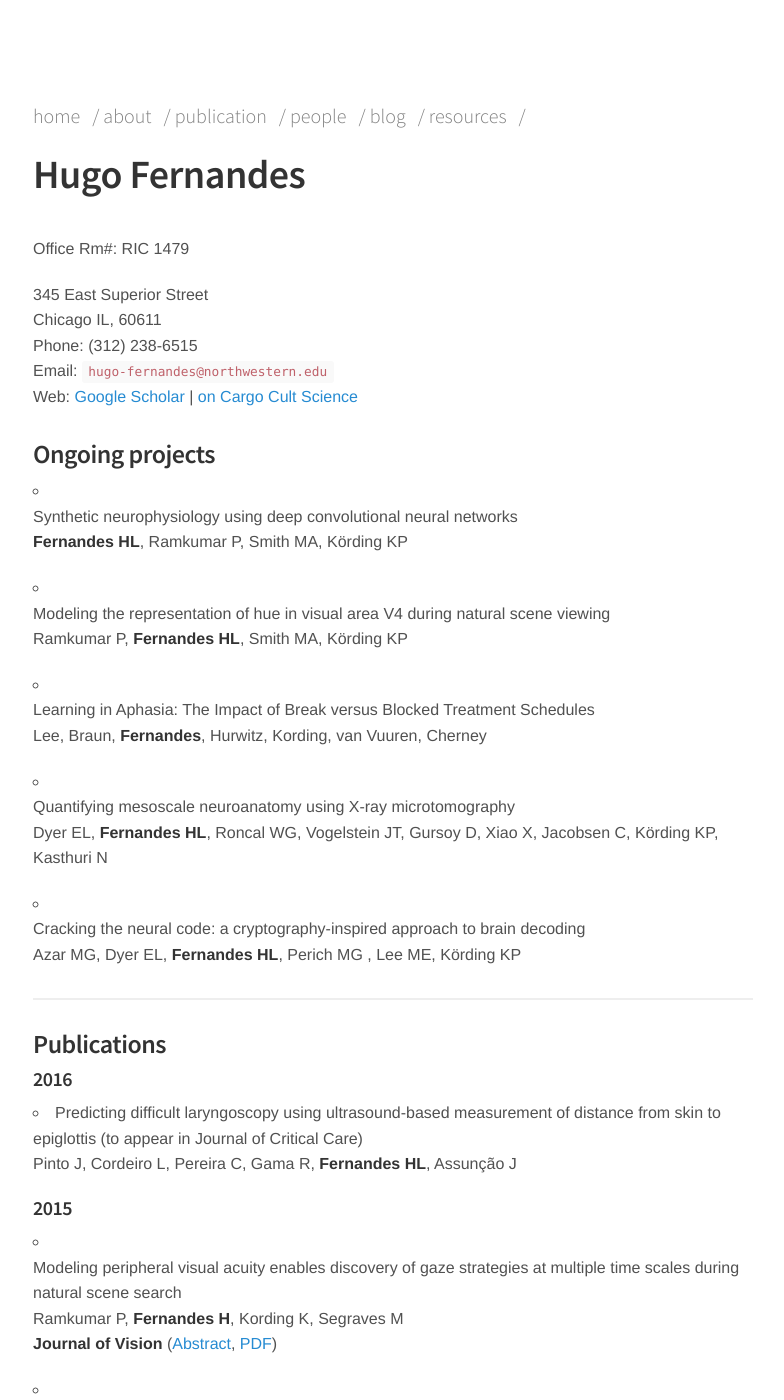
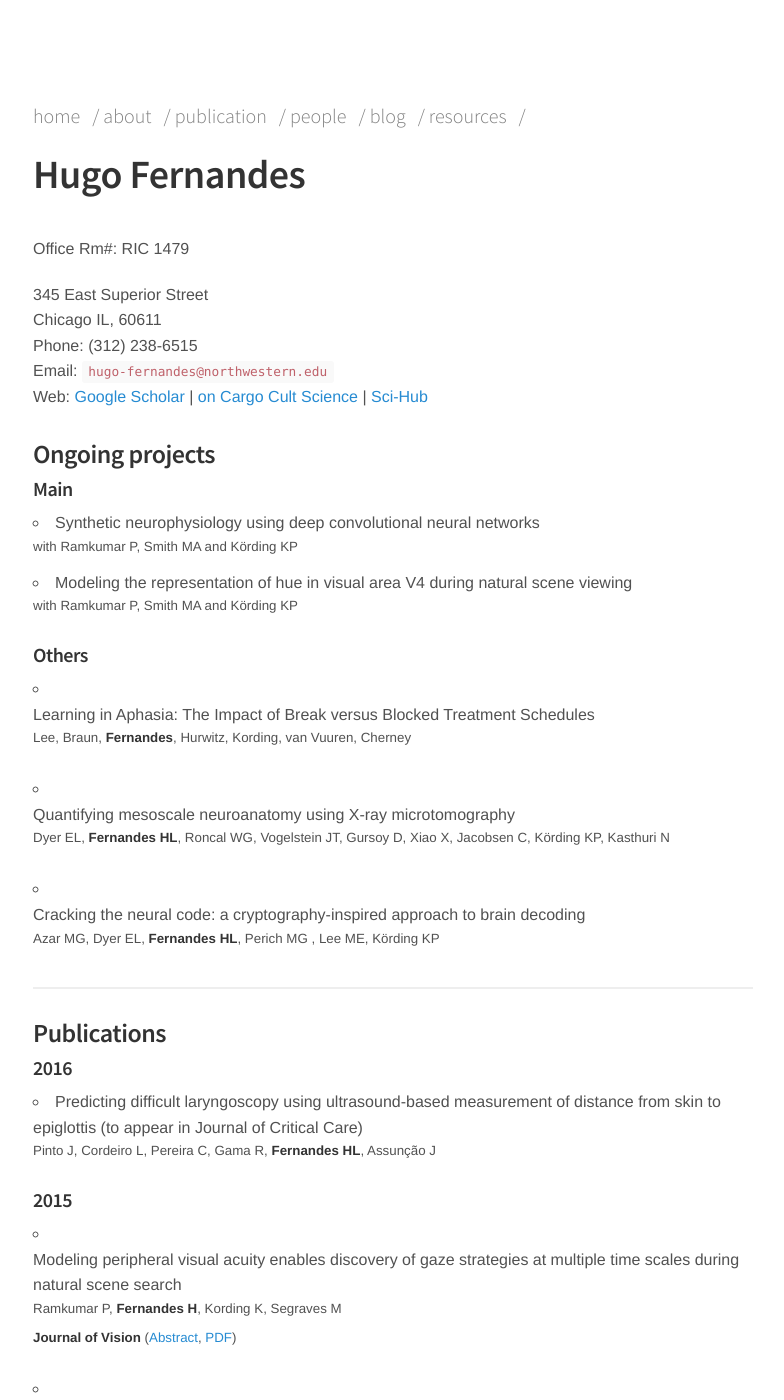
Before and after one commit to KordingLab/KordingLab.github.io, a Jekyll site: the page built from _people/hugo_fernandes.md, in a window 1280 px wide and 1400 px high. Shown: the whole window, without its empty margins (247-1031 px from the left). Built offline with Jekyll 4.4.1, drawn with Linux system fonts in a browser that asks for light colours; nearby versions of some CDN libraries; comment, search, counter and statistics services are not loaded; some of the changed text lies outside the part shown.

Commit message:
Update hugo_fernandes.md

```diff
--- a/_people/hugo_fernandes.md
+++ b/_people/hugo_fernandes.md
@@ -11,86 +11,93 @@ Office Rm#: RIC 1479
 Chicago IL, 60611<br>
 Phone: (312) 238-6515<br>
 Email: `hugo-fernandes@northwestern.edu`<br>
-Web: [Google Scholar](https://scholar.google.com/citations?user=JG7xb2AAAAAJ) | [on Cargo Cult Science](http://www.californiachaparral.com/images/CargoCult.pdf)
+Web: [Google Scholar](https://scholar.google.com/citations?user=JG7xb2AAAAAJ) | [on Cargo Cult Science](http://www.californiachaparral.com/images/CargoCult.pdf) | [Sci-Hub](http://sci-hub.io)
 
 
 ### Ongoing projects
 
+###### Main
 + Synthetic neurophysiology using deep convolutional neural networks<br>
-**Fernandes HL**, Ramkumar P, Smith MA, Körding KP
+<sup>with Ramkumar P, Smith MA and Körding KP</sup>
+<br>
++ Modeling the representation of hue in visual area V4 during natural scene viewing <br>
+<sup>with Ramkumar P, Smith MA and Körding KP</sup>
 
-+ Modeling the representation of hue in visual area V4 during natural scene viewing <br>
-Ramkumar P, **Fernandes HL**, Smith MA, Körding KP
-
+###### Others
 + Learning in Aphasia: The Impact of Break versus Blocked Treatment Schedules<br>
-Lee, Braun, **Fernandes**, Hurwitz, Kording, van Vuuren, Cherney
+<sup>Lee, Braun, **Fernandes**, Hurwitz, Kording, van Vuuren, Cherney</sup>
 
 + Quantifying mesoscale neuroanatomy using X-ray microtomography <br>
-Dyer EL, **Fernandes HL**, Roncal WG, Vogelstein JT, Gursoy D, Xiao X, Jacobsen C, Körding KP, Kasthuri N
+<sup>Dyer EL, **Fernandes HL**, Roncal WG, Vogelstein JT, Gursoy D, Xiao X, Jacobsen C, Körding KP, Kasthuri N</sup>
 
 + Cracking the neural code: a cryptography-inspired approach to brain decoding <br>
-Azar MG, Dyer EL, **Fernandes HL**, Perich MG , Lee ME, Körding KP
+<sup>Azar MG, Dyer EL, **Fernandes HL**, Perich MG , Lee ME, Körding KP</sup>
 
 <hr>
 
 ### Publications
 
-##### 2016
+###### 2016
 + Predicting difficult laryngoscopy using ultrasound-based measurement of distance from skin to epiglottis (to appear in Journal of Critical Care) <br>
-Pinto J, Cordeiro L, Pereira C, Gama R, **Fernandes HL**, Assunção J
+<sup>Pinto J, Cordeiro L, Pereira C, Gama R, **Fernandes HL**, Assunção J </sup>
 
-##### 2015
+
+###### 2015
 + Modeling peripheral visual acuity enables discovery of gaze strategies at multiple time scales during natural scene search <br>
-Ramkumar P, **Fernandes H**, Kording K, Segraves M <br>
-**Journal of Vision** ([Abstract](http://www.journalofvision.org/content/15/3/19.abstract), [PDF](http://www.journalofvision.org/content/15/3/19.full.pdf PDF))
+<sup>Ramkumar P, **Fernandes H**, Kording K, Segraves M <br>
+**Journal of Vision** ([Abstract](http://www.journalofvision.org/content/15/3/19.abstract), [PDF](http://www.journalofvision.org/content/15/3/19.full.pdf PDF))</sup>
+
 
 + Using psychophysics to ask if the brain samples or maximizes <br>
-Acuna DE\*, Berniker M\*, **Fernandes HL**\*, Körding KP <br>
- **Journal of Vision** ([Abstract](http://www.journalofvision.org/content/15/3/7.abstract), [PDF](http://www.journalofvision.org/content/15/3/7.full.pdf), [**F1000 recommendation**](http://f1000.com/prime/725389756?key=KfDGGy3MWelYpcg)) <br>
+<sup>Acuna DE\*, Berniker M\*, **Fernandes HL**\*, Körding KP <br>
+ **Journal of Vision** ([Abstract](http://www.journalofvision.org/content/15/3/7.abstract), [PDF](http://www.journalofvision.org/content/15/3/7.full.pdf), [**F1000 recommendation**](http://f1000.com/prime/725389756?key=KfDGGy3MWelYpcg)) </sup>
 
-##### 2014
+<span style="color:red">red</span>
+###### 2014
 + The generalization of prior uncertainty during reaching <br>
-**Fernandes HL**, Stevenson IH, Vilares I, Körding KP <br>
-**Journal of Neuroscience** ([Abstract](http://www.jneurosci.org/content/34/34/11470.short), [PDF](http://klab.smpp.northwestern.edu/wiki/images/e/ee/The_generalization_of_prior_uncertainty_during_learning.pdf), [**Review paper**](http://www.jneurosci.org/content/35/2/439.short))
+<sup>**Fernandes HL**, Stevenson IH, Vilares I, Körding KP <br>
+**Journal of Neuroscience** ([Abstract](http://www.jneurosci.org/content/34/34/11470.short), [PDF](http://klab.smpp.northwestern.edu/wiki/images/e/ee/The_generalization_of_prior_uncertainty_during_learning.pdf), [**Review paper**](http://www.jneurosci.org/content/35/2/439.short)) </sup>
 
 
 + Saliency and saccade encoding in the frontal eye field during natural scene search <br>
-**Fernandes HL**, Stevenson IH, Phillips AN, Segraves MA, Körding KP <br>
-**Cerebral Cortex** ([Abstract](http://cercor.oxfordjournals.org/content/early/2013/07/16/cercor.bht179.short?rss=1), [PDF](http://cercor.oxfordjournals.org/content/24/12/3232.full.pdf), [Supp](http://klab.smpp.northwestern.edu/wiki/images/7/76/Bht179supp_Fernandes_CC.pdf))
+<sup>**Fernandes HL**, Stevenson IH, Phillips AN, Segraves MA, Körding KP <br>
+**Cerebral Cortex** ([Abstract](http://cercor.oxfordjournals.org/content/early/2013/07/16/cercor.bht179.short?rss=1), [PDF](http://cercor.oxfordjournals.org/content/24/12/3232.full.pdf), [Supp](http://klab.smpp.northwestern.edu/wiki/images/7/76/Bht179supp_Fernandes_CC.pdf)) </sup>
 
 
 + Visualizing Armed Groups: The Democratic Republic of the Congo’s M23 in Focus <br>
-Nangini C, Jas M, **Fernandes HL**, Muggah R <br>
-**Stability** ([Abstract](http://www.stabilityjournal.org/article/view/207), [PDF](http://www.stabilityjournal.org/article/download/sta.dd/178), [Visualization](http://www.stabilityjournal.org/hosted/m23-rebel-support-in-drc/ Visualization))
+<sup>Nangini C, Jas M, **Fernandes HL**, Muggah R <br>
+**Stability** ([Abstract](http://www.stabilityjournal.org/article/view/207), [PDF](http://www.stabilityjournal.org/article/download/sta.dd/178), [Visualization](http://www.stabilityjournal.org/hosted/m23-rebel-support-in-drc/ Visualization)) </sup>
 
 
-#####2009-2013
+######2009-2013
 + Primary motor cortical discharge during force field adaptation reflects muscle-like dynamics (2013) <br>
-Cherian A, **Fernandes HL**, Miller LE <br>
-**Journal of Neurophysiology** ([Abstract](http://jn.physiology.org/content/early/2013/05/03/jn.00109.2012.abstract Abstract))
+<sup>Cherian A, **Fernandes HL**, Miller LE <br>
+**Journal of Neurophysiology** ([Abstract](http://jn.physiology.org/content/early/2013/05/03/jn.00109.2012.abstract Abstract)) </sup>
+
 
 + Generalization of stochastic visuomotor rotations (2012) <br>
-**Fernandes HL**, Stevenson IH, Körding KP <br>
-**PLoS ONE** ([Abstract](http://www.plosone.org/article/info%3Adoi%2F10.1371%2Fjournal.pone.0043016?utm_source=feedburner&utm_medium=feed&utm_campaign=Feed%3A+plosone%2FNeuroscience+%28PLoS+ONE+Alerts%3A+Neuroscience%29), [PDF](http://www.plosone.org/article/fetchObjectAttachment.action?uri=info%3Adoi%2F10.1371%2Fjournal.pone.0043016&representation=PDF PDF))
+<sup>**Fernandes HL**, Stevenson IH, Körding KP <br>
+**PLoS ONE** ([Abstract](http://www.plosone.org/article/info%3Adoi%2F10.1371%2Fjournal.pone.0043016?utm_source=feedburner&utm_medium=feed&utm_campaign=Feed%3A+plosone%2FNeuroscience+%28PLoS+ONE+Alerts%3A+Neuroscience%29), [PDF](http://www.plosone.org/article/fetchObjectAttachment.action?uri=info%3Adoi%2F10.1371%2Fjournal.pone.0043016&representation=PDF PDF)) </sup>
 
 + Differential representations of prior and likelihood uncertainty in the human brain (2012) <br>
-Vilares I, Howard JD, **Fernandes HL**, Gottfried JA, Körding KP <br>
-**Current Biology** ([Abstract](http://www.cell.com/current-biology/abstract/S0960-9822(12)00801-9))
+<sup>Vilares I, Howard JD, **Fernandes HL**, Gottfried JA, Körding KP <br>
+**Current Biology** ([Abstract](http://www.cell.com/current-biology/abstract/S0960-9822(12)00801-9)) </sup>
+
 
 + Towards perceiving robots as humans – three handshake models face the Turing-like handshake test (2012) <br>
-Avraham G, Nisky I, **Fernandes HL**, Acuna DE, Körding KP, Loeb GE, Karniel A <br>
-**IEEE Transactions on Haptics** ([Abstract](http://ieeexplore.ieee.org/xpl/articleDetails.jsp?reload=true&arnumber=6185551))
+<sup>Avraham G, Nisky I, **Fernandes HL**, Acuna DE, Körding KP, Loeb GE, Karniel A <br>
+**IEEE Transactions on Haptics** ([Abstract](http://ieeexplore.ieee.org/xpl/articleDetails.jsp?reload=true&arnumber=6185551)) </sup>
 
 
 + Measuring generalization of visuomotor perturbations in wrist movements using mobile phones (2011) <br>
-**Fernandes HL**\*, Albert MV\*, Körding KP <br>
-**PLoS ONE** ([Abstract](http://www.plosone.org/article/info%3Adoi%2F10.1371%2Fjournal.pone.0020290 Abstract),  [PDF](http://www.plosone.org/article/fetchObjectAttachment.action?uri=info%3Adoi%2F10.1371%2Fjournal.pone.0020290&representation=PDF))
+<sup>**Fernandes HL**\*, Albert MV\*, Körding KP <br>
+**PLoS ONE** ([Abstract](http://www.plosone.org/article/info%3Adoi%2F10.1371%2Fjournal.pone.0020290 Abstract),  [PDF](http://www.plosone.org/article/fetchObjectAttachment.action?uri=info%3Adoi%2F10.1371%2Fjournal.pone.0020290&representation=PDF)) </sup>
 
 
 + In praise of “false” models and rich data (2010) <br>
-**Fernandes HL**, Körding KP <br>
-**Journal of Motor Behavior** ([Abstract](http://www.informaworld.com/smpp/content~content=a929880009~db=all~jumptype=rss))
+<sup>**Fernandes HL**, Körding KP <br>
+**Journal of Motor Behavior** ([Abstract](http://www.informaworld.com/smpp/content~content=a929880009~db=all~jumptype=rss)) </sup>
 
 + Bayesian integration and non-linear feedback control in a full-body motor task (2009) <br>
-Stevenson IH, **Fernandes HL**, Vilares I, Wei K, and Körding KP <br>
-**PLoS Computational Biology** ([ Abstract](http://www.ploscompbiol.org/article/info:doi/10.1371/journal.pcbi.1000629), [PDF](http://www.ploscompbiol.org/article/fetchObjectAttachment.action?uri=info%3Adoi%2F10.1371%2Fjournal.pcbi.1000629&representation=PDF))
+<sup>Stevenson IH, **Fernandes HL**, Vilares I, Wei K, and Körding KP <br>
+**PLoS Computational Biology** ([ Abstract](http://www.ploscompbiol.org/article/info:doi/10.1371/journal.pcbi.1000629), [PDF](http://www.ploscompbiol.org/article/fetchObjectAttachment.action?uri=info%3Adoi%2F10.1371%2Fjournal.pcbi.1000629&representation=PDF)) </sup>
```
